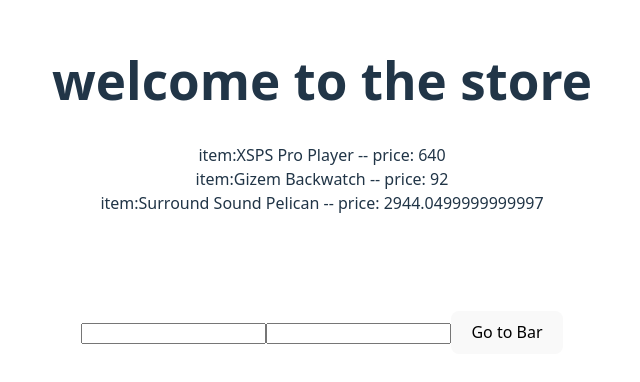
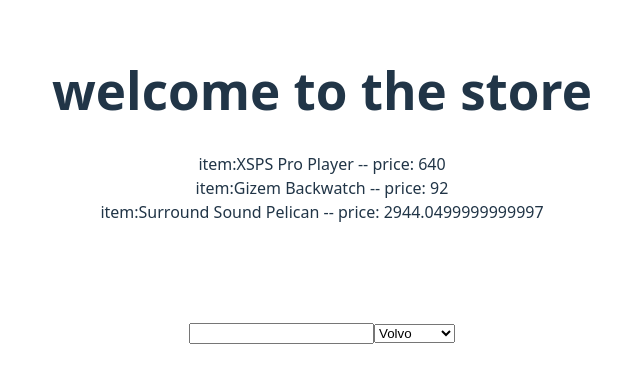
Before and after one commit to amichy-dahan/React-intro, a React (Vite) app in the folder states/ex/: page / in a window 1280 px wide. Shown: the part 214-596 px from the top of the page, without its empty margins (318-958 px from the left). Built offline with nearby package versions, Linux system fonts and the light colour scheme.

Commit message:
ex2 input

```diff
--- a/states/ex/src/App.jsx
+++ b/states/ex/src/App.jsx
@@ -4,7 +4,7 @@ import viteLogo from '/vite.svg'
 import './App.css'
 import Home from './components/state/Home'
 import Landing from './components/state/Landing';
-import Exercise1 from './components/input/Exercise1'
+import Exercise2 from './components/input/Exercise2'
 
 function App() {
    // ex states --------------------------------->
@@ -40,7 +40,7 @@ function App() {
     <br></br>
     <br></br>
     <br></br>
-    <div><Exercise1/></div>
+    <div><Exercise2/></div>
     </>
   )
 }
--- /dev/null
+++ b/states/ex/src/components/input/Exercise2.jsx
@@ -0,0 +1,30 @@
+import { useState } from "react";
+
+function Exercise2 (){
+  const [name, setName] = useState("");
+  const [fruit, setFruit] = useState("");
+
+  return (
+    <div>
+      <input
+        id="name-input"
+        onChange={(e) => setName(e.target.value)}
+        value={name}
+      />
+      <select
+        id="select-input"
+        onChange={(e) => setFruit(e.target.value)}
+        value={fruit}
+      >
+            <option value="volvo">Volvo</option>
+            <option value="saab">Saab</option>
+            <option value="mercedes">Mercedes</option>
+            <option value="audi">Audi</option>
+      </select>
+      {
+        console.log(  name+ " selected " +fruit)
+      }
+    </div>
+  );
+};
+export default Exercise2;
```
